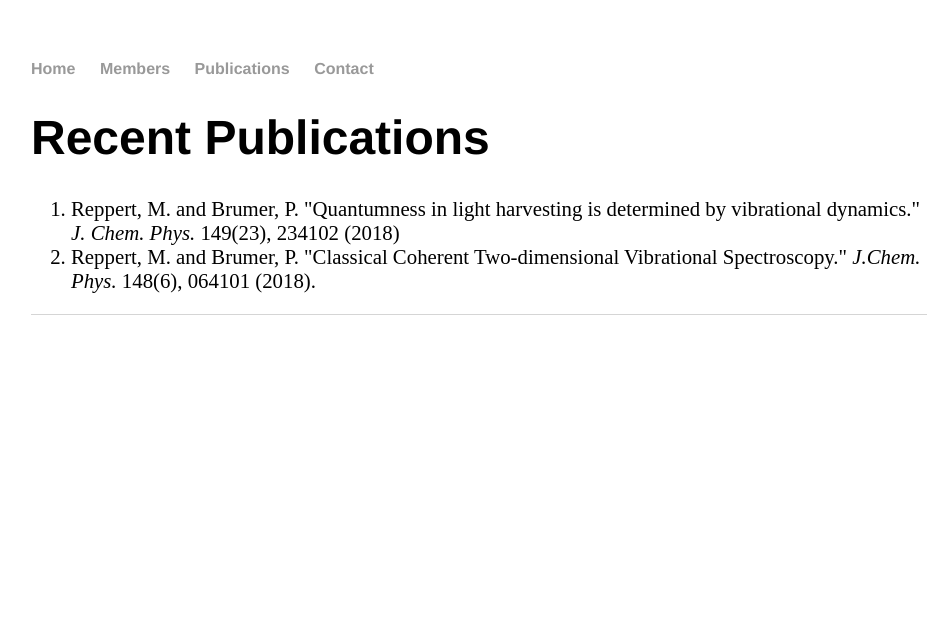
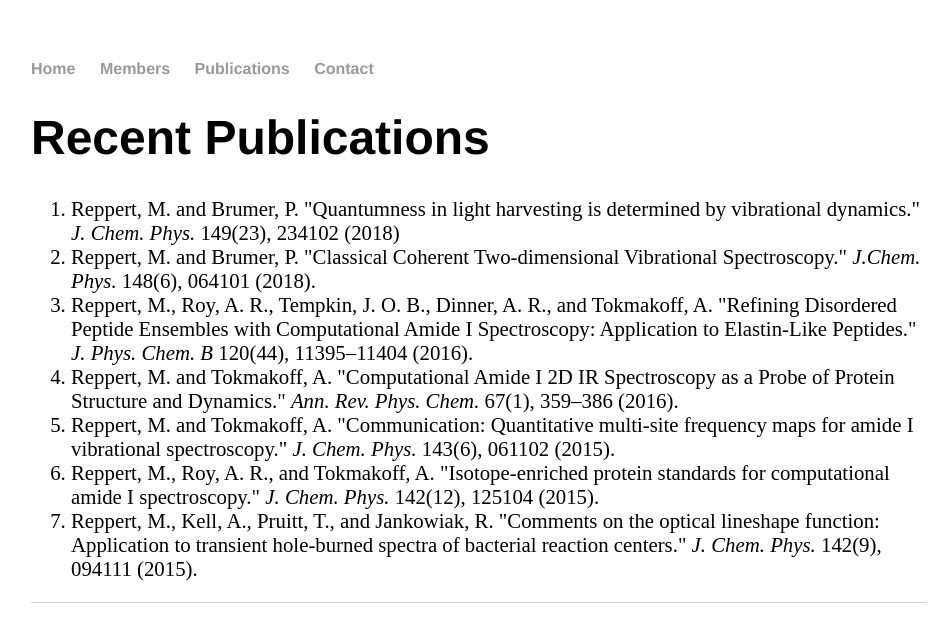
Before and after one commit to mreppert/mreppert.github.io, a Jekyll site: the page built from publications/index.html, in a window 1280 px wide. Shown: the top 642 px of the page, without its empty margins (161-1111 px from the left). Built offline with Jekyll 4.4.1, drawn with Linux system fonts in a browser that asks for light colours.

Commit message:
Update index.html

```diff
--- a/publications/index.html
+++ b/publications/index.html
@@ -12,6 +12,12 @@ title: Reppert Research Group
 <ol style="font-size:130%;" type="1">
   <li>Reppert, M. and Brumer, P. "Quantumness in light harvesting is determined by vibrational dynamics." <i>J. Chem. Phys.</i> 149(23), 234102 (2018)</li>
   <li>Reppert, M. and Brumer, P. "Classical  Coherent  Two-dimensional  Vibrational  Spectroscopy." <i>J.Chem. Phys.</i> 148(6), 064101 (2018).</li>
+  <li>Reppert, M., Roy, A. R., Tempkin, J. O. B., Dinner, A. R., and Tokmakoff, A. "Refining Disordered
+Peptide Ensembles with Computational Amide I Spectroscopy: Application to Elastin-Like Peptides." <i>J. Phys. Chem. B</i> 120(44), 11395–11404 (2016).</li>
+  <li>Reppert, M. and Tokmakoff, A. "Computational Amide I 2D IR Spectroscopy as a Probe of Protein Structure and Dynamics." <i>Ann. Rev. Phys. Chem.</i> 67(1), 359–386 (2016).</li>
+  <li>Reppert, M. and Tokmakoff, A. "Communication: Quantitative multi-site frequency maps for amide I vibrational spectroscopy." <i>J. Chem. Phys.</i> 143(6), 061102 (2015).</li>
+  <li>Reppert, M., Roy, A. R., and Tokmakoff, A. "Isotope-enriched protein standards for computational amide I spectroscopy." <i>J. Chem. Phys.</i> 142(12), 125104 (2015).</li>
+  <li>Reppert, M., Kell, A., Pruitt, T., and Jankowiak, R. "Comments on the optical lineshape function: Application to transient hole-burned spectra of bacterial reaction centers." <i>J. Chem. Phys.</i> 142(9), 094111 (2015).</li>
 </ol>
 
 
```
